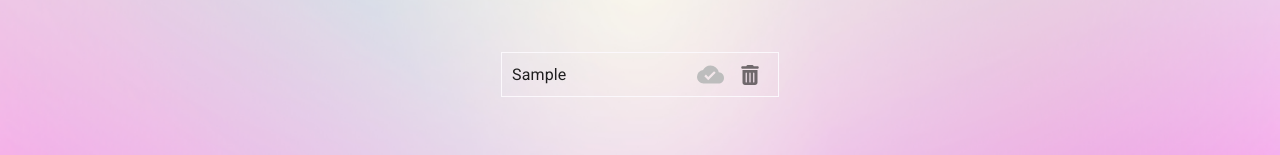
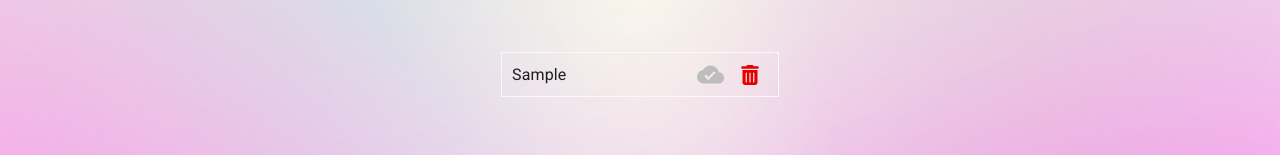
Before and after one commit to JimenaTaleb/To-do-App, a React (Vite) app: page / in a window 1280 px wide. Both pictures are taken after typing "Sample" into the empty fields and a click on the button 759 px from the left and 408 px from the top of the page. Shown: the part 436-591 px from the top of the page. Built offline with nearby package versions, Linux system fonts and the light colour scheme.

Commit message:
modifying icons colors

```diff
--- a/src/components/Task.jsx
+++ b/src/components/Task.jsx
@@ -41,10 +41,10 @@ export default function Task({ task, tasks, setTasks, handleDeleteTask }) {
         </Typography>
         <Box display="flex" alignItems="center">
           <IconButton onClick={handleCheckboxChange}>
-            <MdCloudDone style={{ color: completed ? "#4caf50" : "#bdbdbd", fontSize: "27px" }} />
+            <MdCloudDone style={{ color: completed ? "#009900" : "#bdbdbd", fontSize: "27px" }} />
           </IconButton>
           <IconButton onClick={handleDelete}>
-            <FaTrashCan style={{ fontSize: "20px" }}/>
+            <FaTrashCan style={{ fontSize: "20px", color: "#e60000"}}/>
           </IconButton>
         </Box>
       </Box>
```
